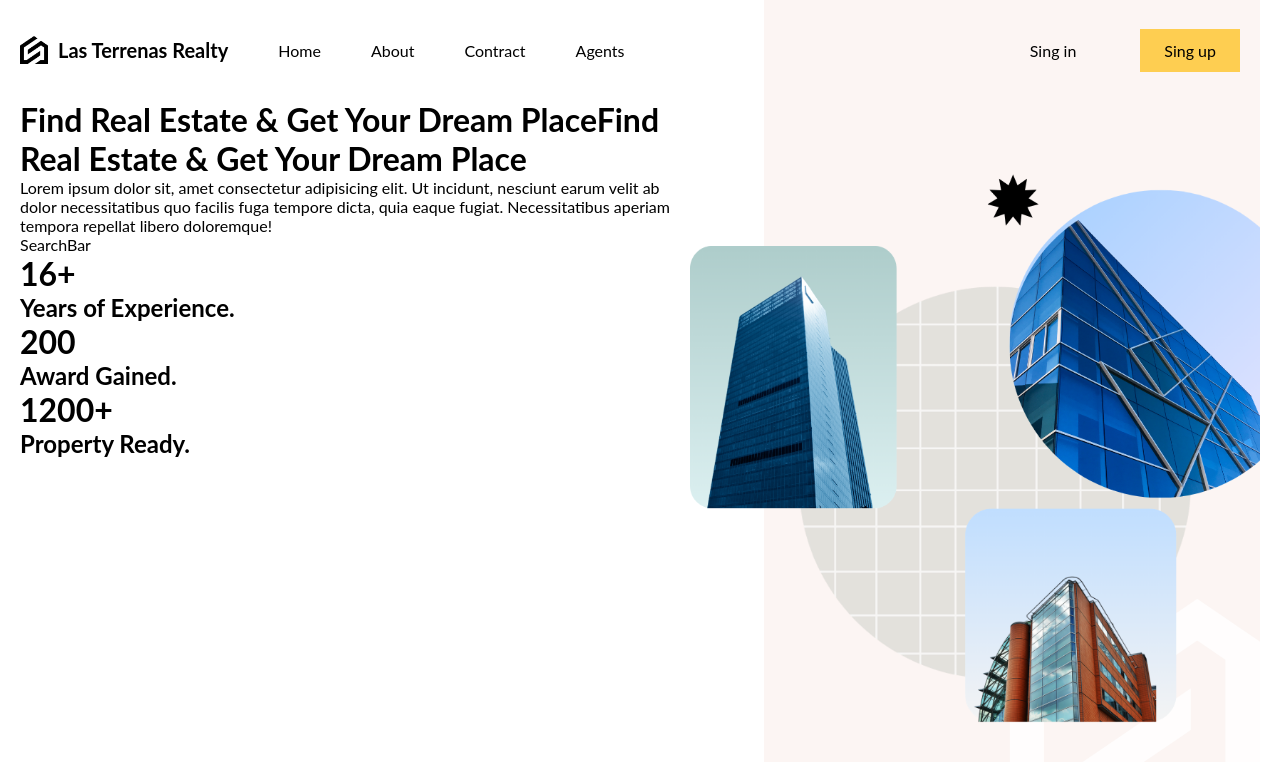
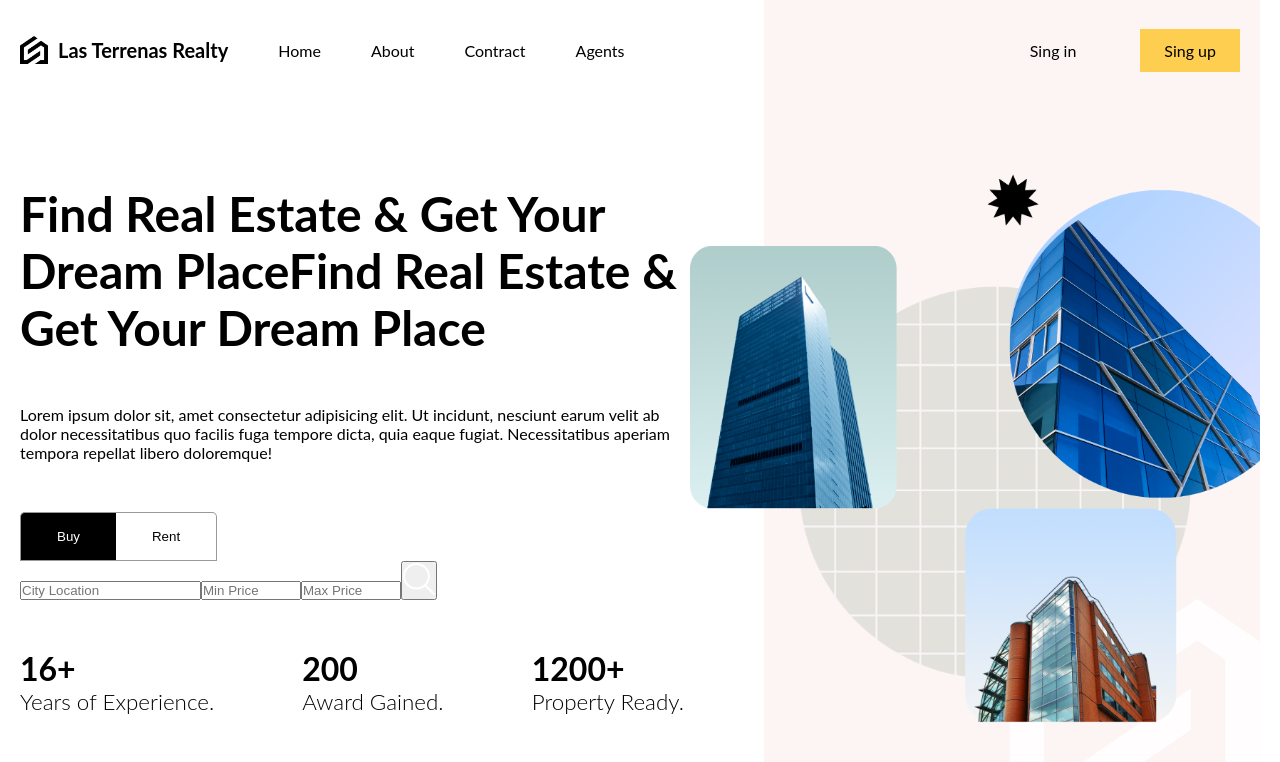
Before and after one commit to jordislpm/terrenas_realty, a React (Create React App) app in the folder client/: page / in a window 1280 px wide. Shown: the top 762 px of the page. Built offline with nearby package versions, Linux system fonts and the light colour scheme.

Commit message:
feat: working on search

```diff
--- a/client/src/components/share/SearchBar/SearchBar.module.scss
+++ b/client/src/components/share/SearchBar/SearchBar.module.scss
@@ -0,0 +1,30 @@
+.searchBar{
+   .type{
+
+    button{
+        padding: 16px 36px;
+        border: 1px solid var(--gray-primary);
+        cursor: pointer;
+        background-color: var(--white-primary);
+        text-transform: capitalize;
+
+        &.active{
+            background-color: var(--black-primary);
+            color: var(--white-primary)
+        }
+
+        &:first-child{
+            border-top-left-radius: 5px;
+            border-right: none;
+        }
+
+        &:last-child{
+            border-top-right-radius: 5px;
+            border-left: none;
+        }
+    }
+
+   }
+
+
+}
--- a/client/src/components/share/SearchBar/index.tsx
+++ b/client/src/components/share/SearchBar/index.tsx
@@ -1,9 +1,45 @@
-import React from 'react'
+import React, { useState } from 'react'
 import styles from "./SearchBar.module.scss"
+import searchLogo from "../../../assets/icons/search.png"
+import { QueryStateType } from '../../../types';
 
 function SearchBar() {
+
+  const [query, setQuery] = useState<QueryStateType>({
+    type: "buy",
+    location: null,
+    minPrice: 0,
+    maxPrice: 0,
+  });
+
+  const types: QueryStateType["type"][] = ["buy", "rent"];
+
+  const switchType = (value: QueryStateType["type"]) => {
+    setQuery((prev) => ({ ...prev, type: value }));
+  };
+
   return (
-    <div className={styles.searchBar}>SearchBar</div>
+    <div className={styles.searchBar}>
+      <div className={styles.type}>
+        {types.map((type)=>(
+          <button
+          key={type}
+          onClick={() => switchType(type)}
+          className={`${query.type === type ? styles.active : ""}`}
+          >
+            {type}
+          </button>
+        ))}
+      </div>
+      <form className={styles.form}>
+        <input type='text' name='location' placeholder='City Location' />
+        <input type='number' name='minPrice' min={0} max={10000000} placeholder='Min Price' />
+        <input type='number' name='maxPrice' min={0} max={10000000} placeholder='Max Price' />
+        <button>
+          <img src={searchLogo} />
+        </button>
+      </form>
+    </div>
   )
 }
 
--- a/client/src/pages/Home/Home.module.scss
+++ b/client/src/pages/Home/Home.module.scss
@@ -8,6 +8,27 @@
 
     .wrapper{
 padding-right: 5rem;
+display: flex;
+flex-direction: column;
+justify-content: center;
+gap: 3.1rem;
+height: 100%;
+    }
+    .title{
+        font-size: 3rem;
+    }
+
+    .boxes{
+        display: flex;
+        justify-content: space-between;
+
+        h1{
+font-size: 2rem;
+        }
+        h2{
+            font-size: 1.4rem;
+            font-weight: 300;
+        }
     }
 }
 
--- a/client/src/pages/Home/index.tsx
+++ b/client/src/pages/Home/index.tsx
@@ -15,9 +15,9 @@ function Home() {
                         {homeDescriptionData}
                     </p>
                     <SearchBar />
-                    <div className={styles.hero_details}>
+                    <div className={styles.boxes}>
                         {homeDetailsData.map((detail, index) => (
-                            <div key={`${detail.title}:${index}`}>
+                            <div key={`${detail.title}:${index}`} className={styles.box}>
                                 <h1>{detail.title}</h1>
                                 <h2>{detail.description}</h2>
                             </div>
--- a/client/src/styles/variables.css
+++ b/client/src/styles/variables.css
@@ -4,4 +4,5 @@
     --black-primary: #000000;
     --white-primary: #FFFFFF;
     --primary-color: #3498db;
+    --gray-primary: #999;
   }
--- /dev/null
+++ b/client/src/types.ts
@@ -0,0 +1,6 @@
+export type QueryStateType = {
+    type: "buy" | "rent"; // Adjust based on possible values
+    location: string | null;
+    minPrice: number;
+    maxPrice: number;
+  };
```
